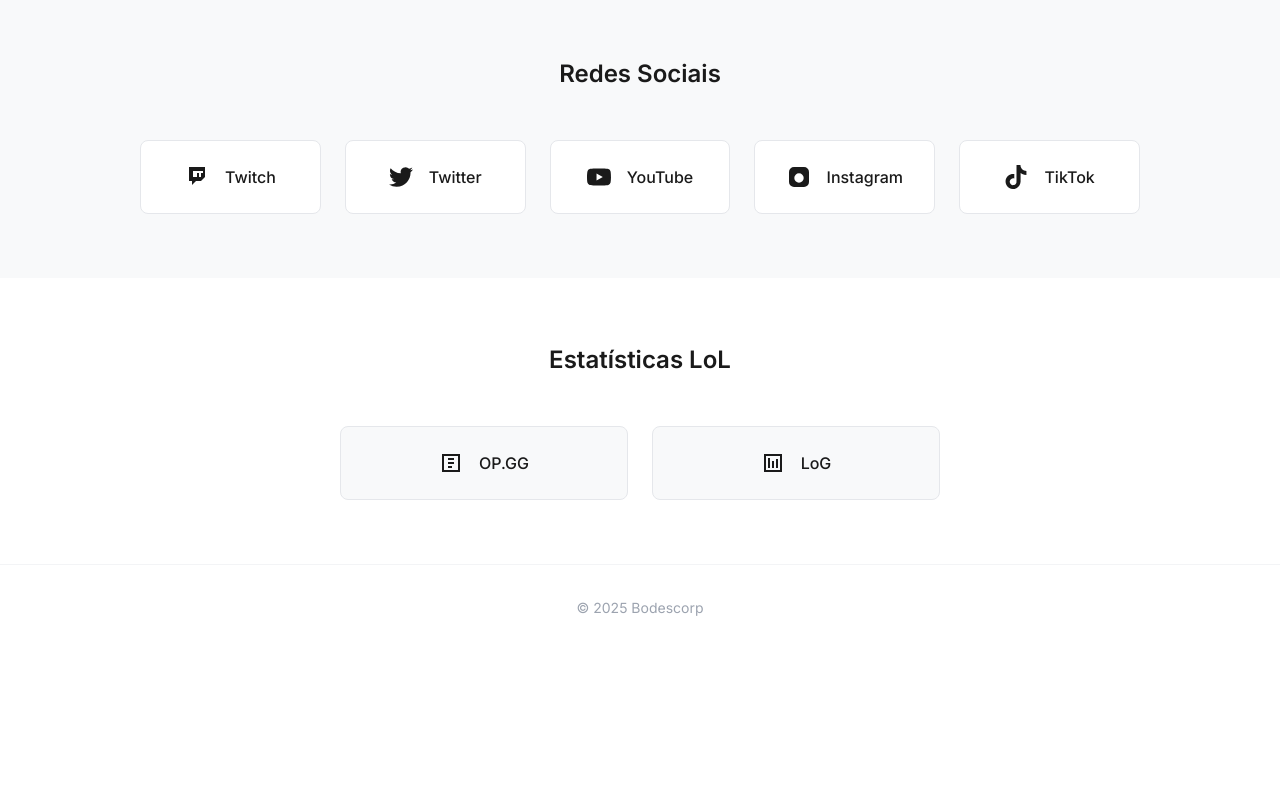
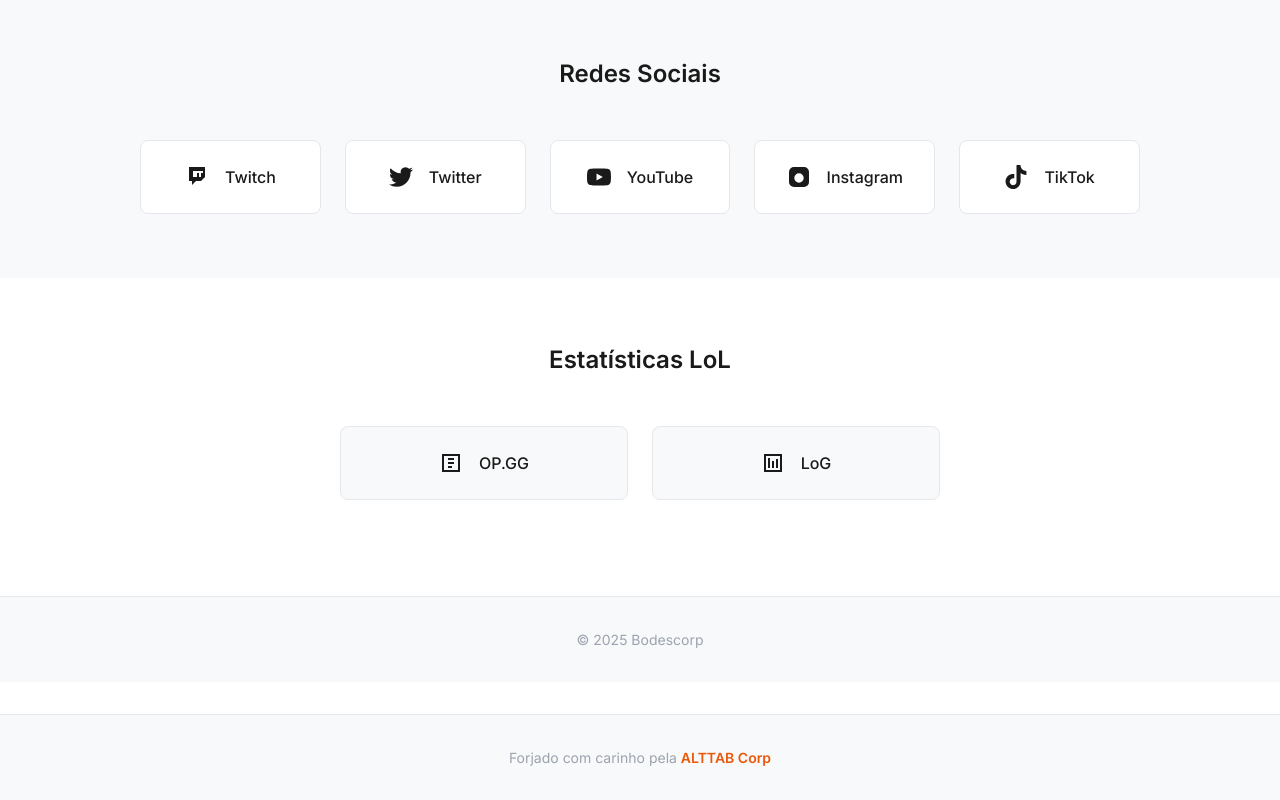
Before and after one commit to Alttabcorp/bodescorp_stream, a website: page index.html in a window 1280 px wide. Shown: the part 543-1343 px from the top of the page. Before the commit the page ends 1193 px from the top, so only its background shows below. Drawn offline with Linux system fonts and the light colour scheme; no server answers.

Commit message:
feat: adiciona destaque para AlttabCorp

```diff
--- a/index.html
+++ b/index.html
@@ -315,6 +315,14 @@
     </div>
   </div>
 
+  <footer class="footer">
+    <div class="container">
+      <p class="footer-made-by">
+        Forjado com carinho pela <a href="https://www.alttabcorp.com.br" target="_blank" rel="noopener noreferrer" class="footer-made-link">ALTTAB Corp</a>
+      </p>
+    </div>
+  </footer>
+
   <script src="ornn-data.js"></script>
   <script src="script.js"></script>
 </body>
--- a/styles.css
+++ b/styles.css
@@ -944,3 +944,32 @@
     padding: var(--space-lg) var(--space-md) var(--space-md);
   }
 }
+
+/* Footer */
+.footer {
+  background: var(--bg-secondary);
+  padding: var(--space-xl) 0;
+  border-top: 1px solid var(--border);
+  margin-top: var(--space-xl);
+}
+
+.footer .container {
+  text-align: center;
+}
+
+.footer-made-by {
+  color: var(--text-secondary);
+  font-size: var(--font-size-sm);
+  margin: 0;
+}
+
+.footer-made-link {
+  color: var(--accent-primary);
+  text-decoration: none;
+  font-weight: 600;
+  transition: color var(--transition-normal);
+}
+
+.footer-made-link:hover {
+  color: var(--accent-secondary);
+}
```
